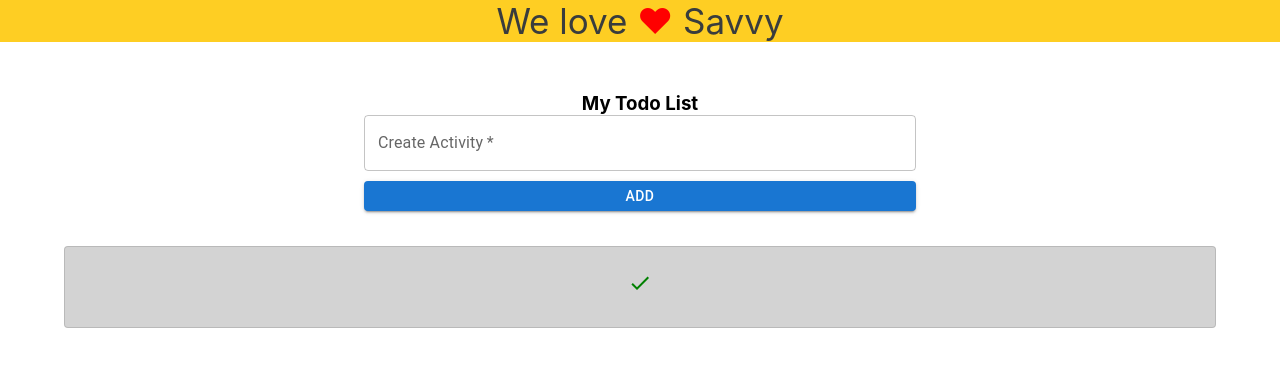
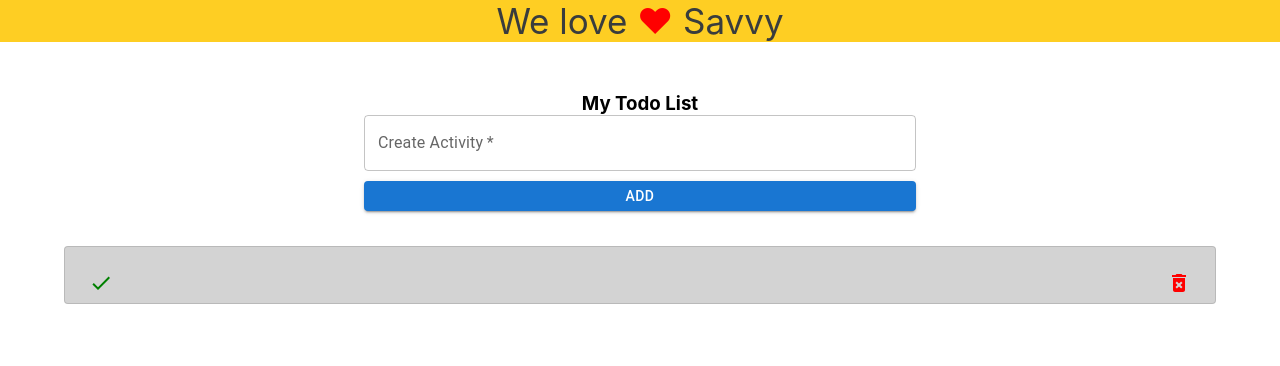
Before and after one commit to Nandaniyadav/Savvy-Interview, a React (Create React App) app in the folder savvyapp/: page / in a window 1280 px wide. Shown: the top 366 px of the page. Built offline with nearby package versions, Linux system fonts and the light colour scheme.

Commit message:
add check and delete icon

```diff
--- a/savvyapp/src/components/Todo.js
+++ b/savvyapp/src/components/Todo.js
@@ -1,6 +1,7 @@
 import {  CardContent, Card, Container, Typography, IconButton } from "@mui/material";
 import React from "react";
 import CheckIcon from '@mui/icons-material/Check';
+import DeleteForeverIcon from '@mui/icons-material/DeleteForever';
 
 const Todo = () => {
   return (
@@ -12,9 +13,14 @@ const Todo = () => {
         >
           <CardContent>
             <Typography variant="h5" component="h2">
-                <IconButton>
-               <CheckIcon style={{ color:"green"}}></CheckIcon>
-                </IconButton>
+                {/* check icon button */}
+                <IconButton style={{float:"left"}}>
+               <CheckIcon style={{ color:"green"}}/>
+               </IconButton>
+               <IconButton style={{float:"right"}}>
+               <DeleteForeverIcon style={{color:"red"}}/>
+               </IconButton>
+
             </Typography>
           </CardContent>
         </Card>
```
